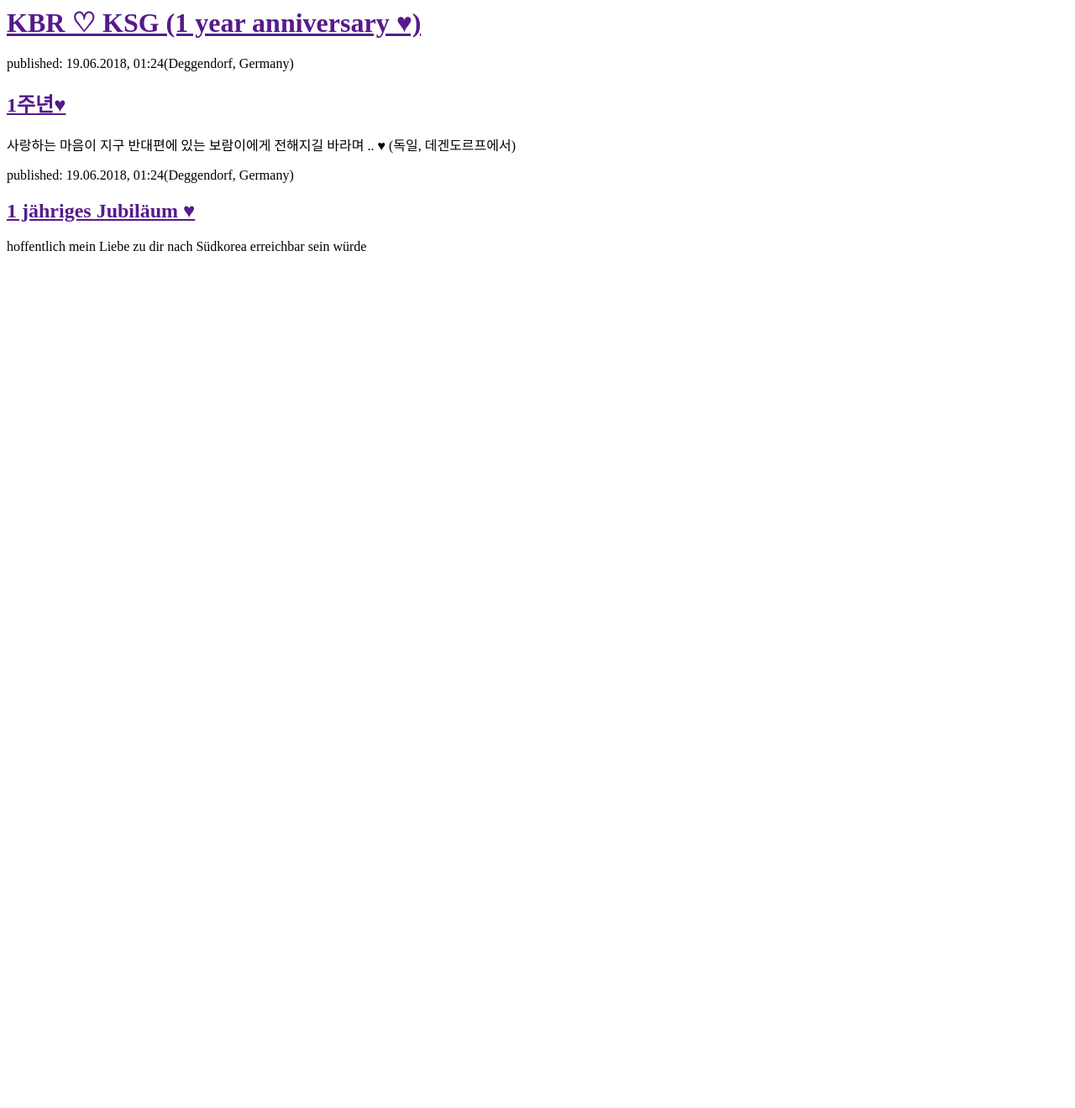
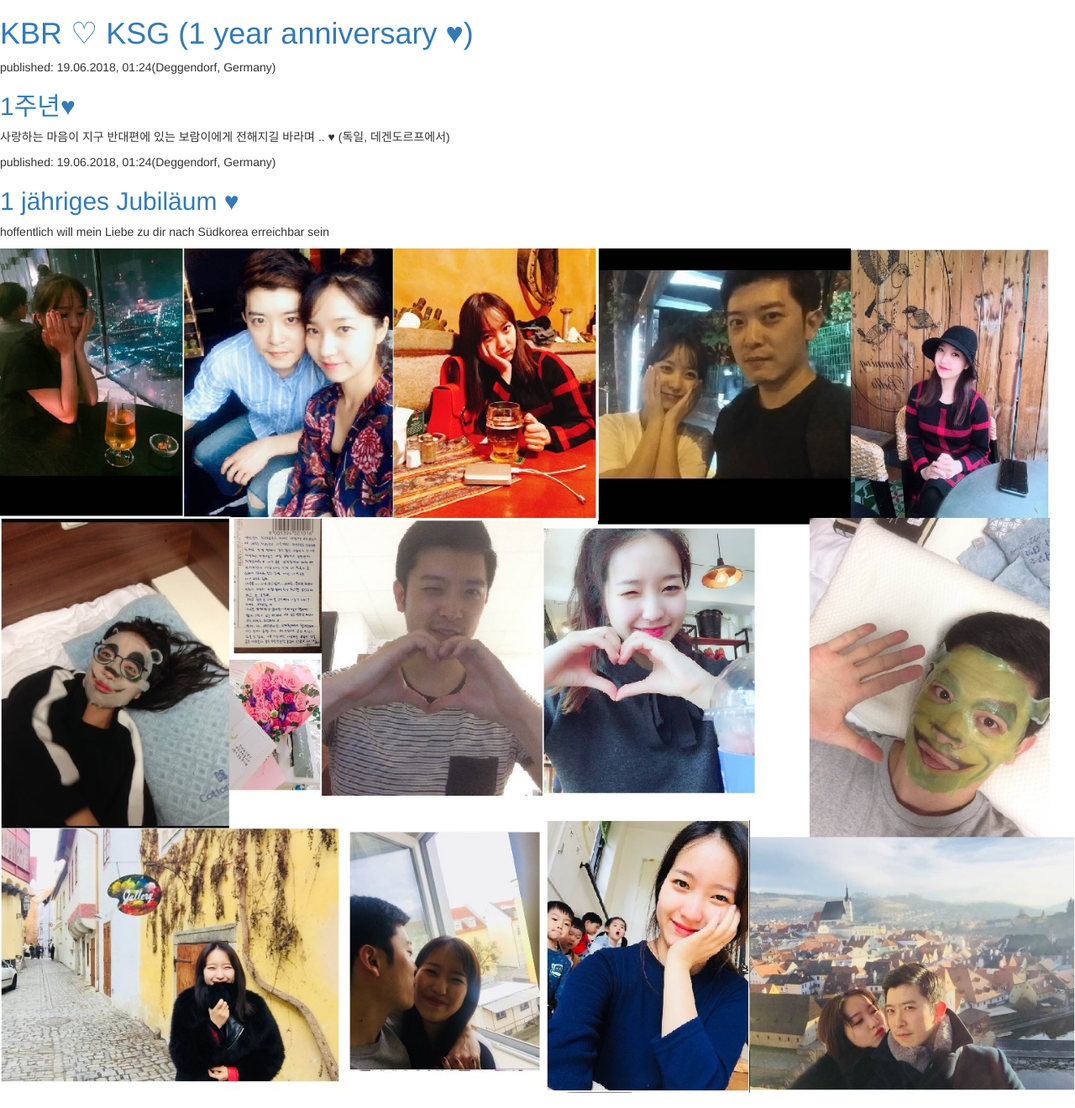
Before and after one commit to seung-gu/my-first-blog, a Django app: page / in a window 1280 px wide. Shown: the whole page at 84% size. Before the commit the page ends 299 px from the top, so only its background shows below. Run offline with Django 3.2, Linux system fonts and the light colour scheme; some libraries are stand-ins or nearby versions.

Commit message:
Love message

```diff
--- a/mysite/blog/templates/blog/post_list.html
+++ b/mysite/blog/templates/blog/post_list.html
@@ -1,11 +1,18 @@
+{% load staticfiles %}
+<!DOCTYPE html>
+
 <html>
     <head>
+		<link rel="stylesheet" href="//maxcdn.bootstrapcdn.com/bootstrap/3.2.0/css/bootstrap.min.css">
+		<link rel="stylesheet" href="//maxcdn.bootstrapcdn.com/bootstrap/3.2.0/css/bootstrap-theme.min.css">
+
         <title>KBR ♡ KSG (1 year anniversary ♥)</title>
-    </head>
+	</head>
+
     <body>
         <div>
             <h1><a href="">KBR ♡ KSG (1 year anniversary ♥)</a></h1>
-        </div>
+		</div>
 
         <div>
             <p>published: 19.06.2018, 01:24(Deggendorf, Germany)</p>
@@ -16,7 +23,10 @@
         <div>
             <p>published: 19.06.2018, 01:24(Deggendorf, Germany)</p>
             <h2><a href="">1 jähriges Jubiläum ♥</a></h2>
-            <p>hoffentlich mein Liebe zu dir nach Südkorea erreichbar sein würde  </p>
-        </div>
+            <p>hoffentlich will mein Liebe zu dir nach Südkorea erreichbar sein</p>
+		</div>
+
+		<img style="width: 100%; height: auto; background-size: 100% auto !important;" src="{% static 'images/anniversary.jpg' %}"
+			alt="header image" />
     </body>
 </html>
```
Also changed, not shown: mysite/blog/static/images/anniversary.jpg (added), mysite/blog/static/images/lion.jpg (added).
